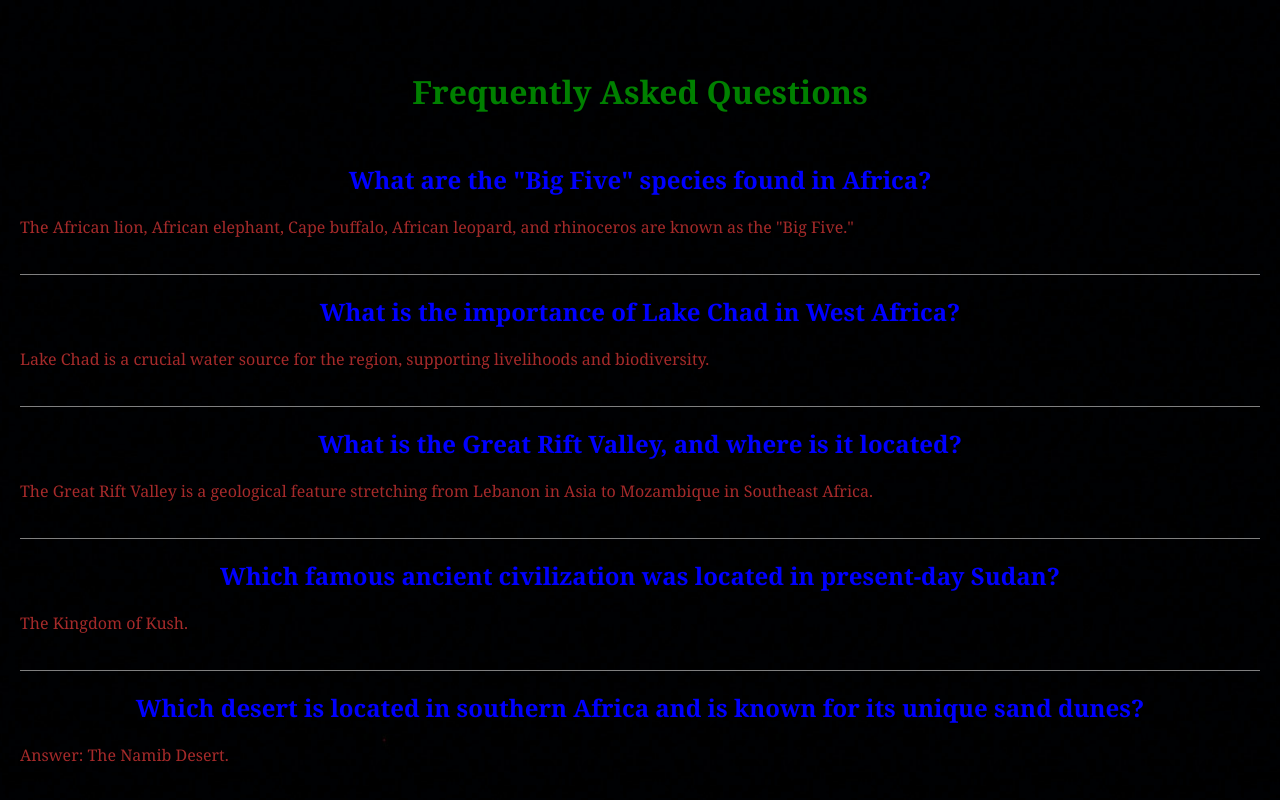
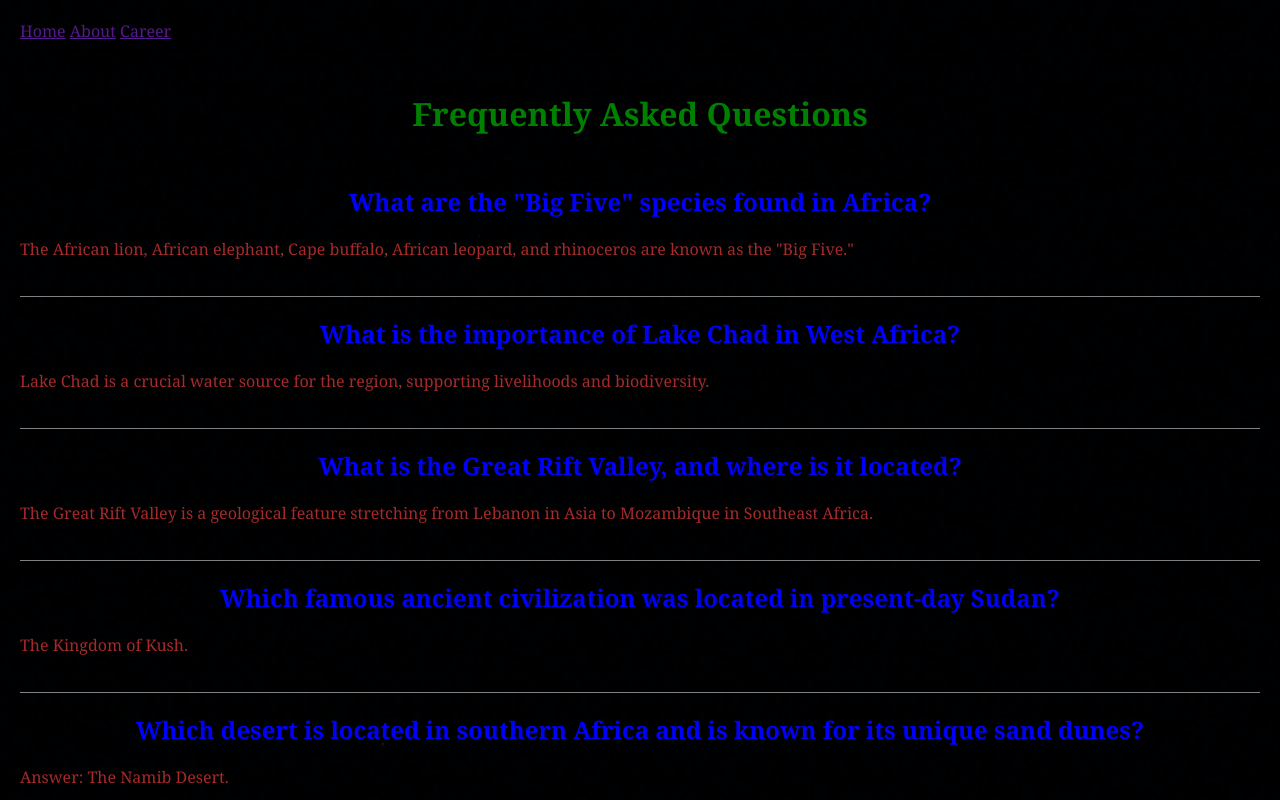
Before and after one commit to Munyia/FAQ-Challenge, a plain HTML site: page index.html in a window 1280 px wide. Shown: the top 800 px of the page. Drawn offline with Linux system fonts and the light colour scheme.

```diff
--- a/index.html
+++ b/index.html
@@ -7,6 +7,13 @@
   <title>FAQ</title>
 </head>
 <body>
+  <header>
+    <nav>
+      <a href="">Home</a>
+      <a href="">About</a>
+      <a href="">Career</a>
+    </nav>
+  </header>
 <div class="faq-container">
   <h1>Frequently Asked Questions</h1>
   <!-- FAQ items will be added here -->
```
